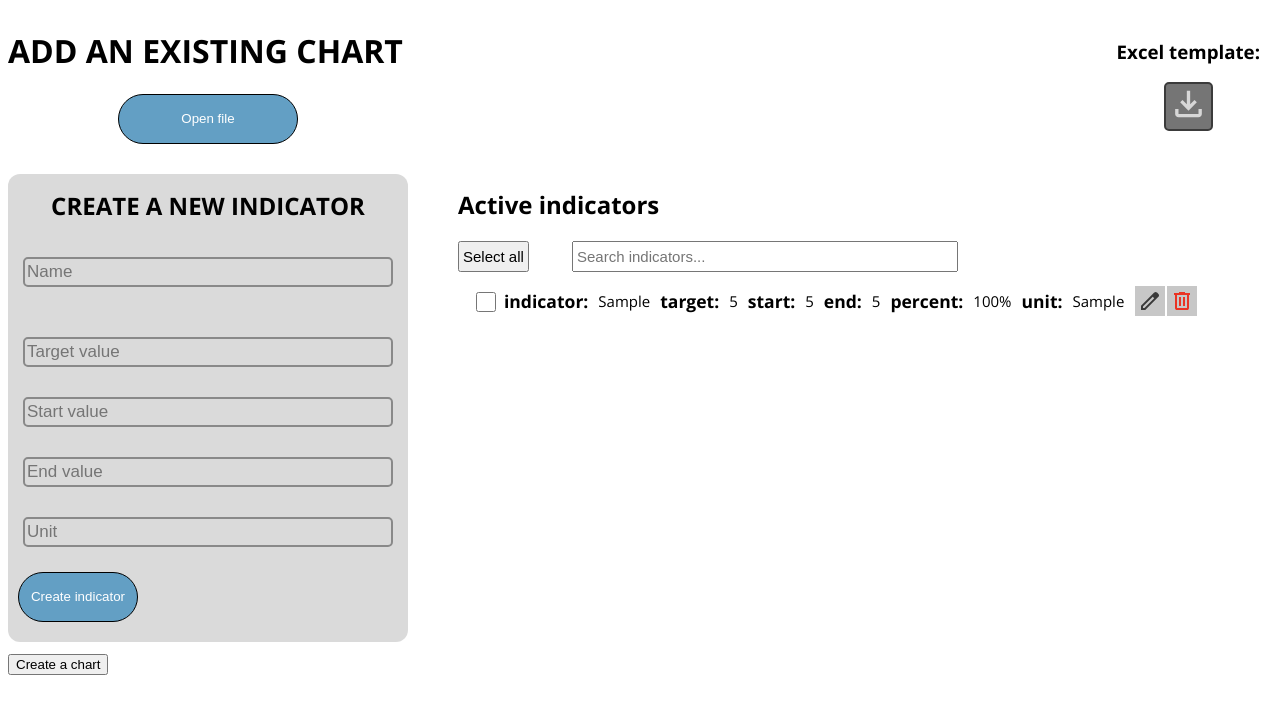
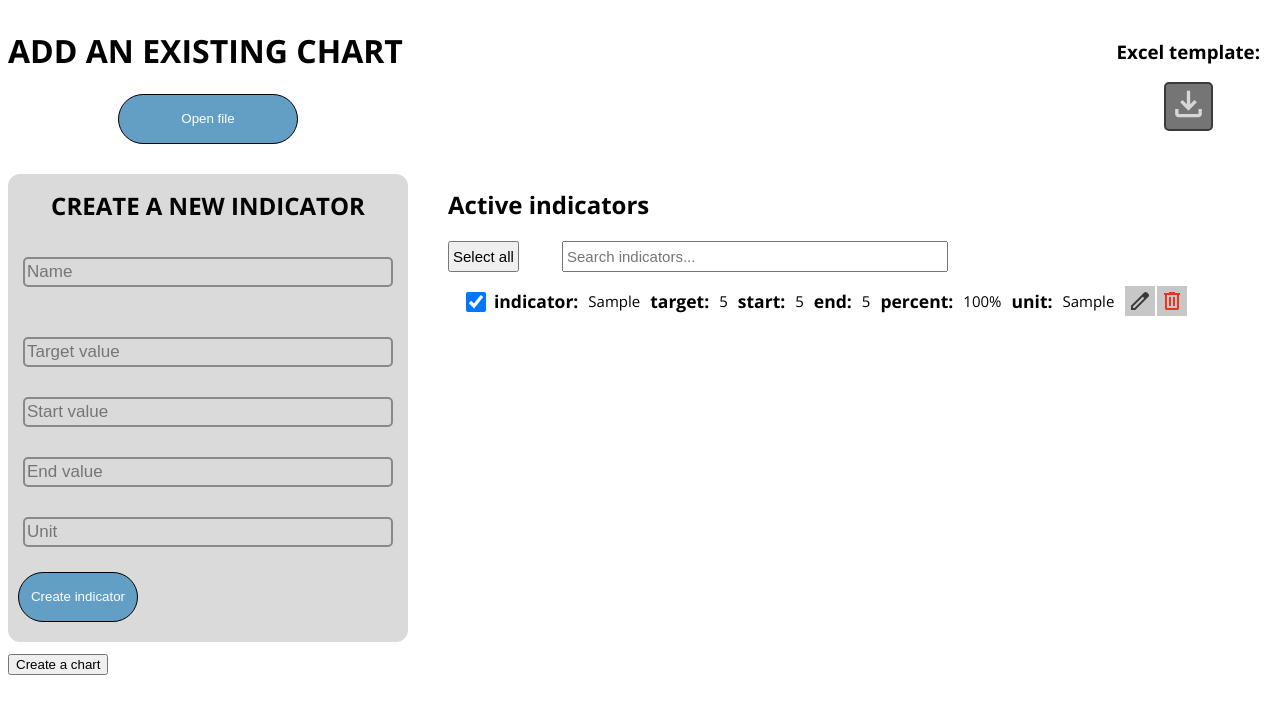
Before and after one commit to Dulme8556/digipalvelut-projekti, a SvelteKit app in the folder digipalvelut-projekti/: page / in a window 1280 px wide. Both pictures are taken after typing "Sample", "5", "5", "5", "Sample" into the empty fields and a click on the button "Create indicator". Shown: the top 714 px of the page. Built offline with nearby package versions, Linux system fonts and the light colour scheme; no server answers.

Commit message:
check box now start checked

```diff
--- a/digipalvelut-projekti/src/components/line.svelte
+++ b/digipalvelut-projekti/src/components/line.svelte
@@ -9,7 +9,7 @@
 
     let editing = $state(false);
     let deleted = $state(false);
-    let checkboxChecked = $state(false);
+    let checkboxChecked = $state(true);
 
     function checkboxClick(event) {
         checkboxChecked = !checkboxChecked;
@@ -95,6 +95,7 @@
         <!-- editing off -->
     {:else}
         <div class="line">
+            <div class="data__container">
                 <input class="checkbox" type=checkbox checked={checkboxChecked} onclick={checkboxClick}>
                 <div class="component long">
                     <h3>indicator:</h3>
@@ -122,6 +123,8 @@
                     <h3>unit:</h3>
                     <div>{unit}</div>
                 </div>
+            </div>
+            <div class="button__container">
                 <button class="button button__edit" onclick={editThis}>
                     <img
                     src="./images/edit-icon.svg"
@@ -132,6 +135,7 @@
                 <button class="button button__delete" onclick={deleteThis}>
                     <img src="./images/delete-icon.svg" class="image image__delete" alt="" />
                 </button>
+            </div>
         </div>
     {/if}
 </div>
@@ -155,6 +159,16 @@
         align-items: center;
         margin-right: 10px;
         flex: 1;
+    }
+
+    .data__container {
+        display: flex;
+        flex-direction: row;
+    }
+
+    .button__container {
+        display: flex;
+        flex-direction: row;
     }
 
     .long {
--- a/digipalvelut-projekti/src/components/lines.svelte
+++ b/digipalvelut-projekti/src/components/lines.svelte
@@ -85,7 +85,7 @@
 
     .active-lines {
         margin-top: 160px;
-        margin-left: 50px;
+        margin-left: 40px;
     }
 
     .actions-bar {
```
Lines whose indentation alone changed are shown as unchanged.
